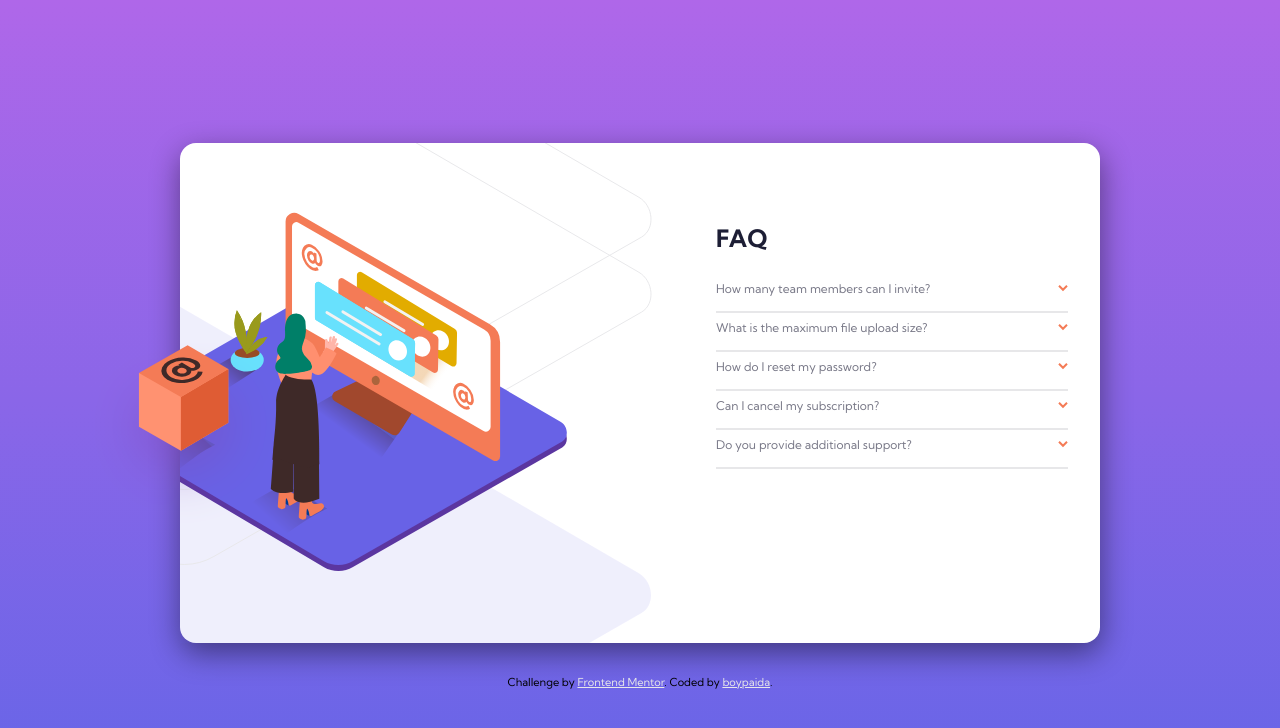
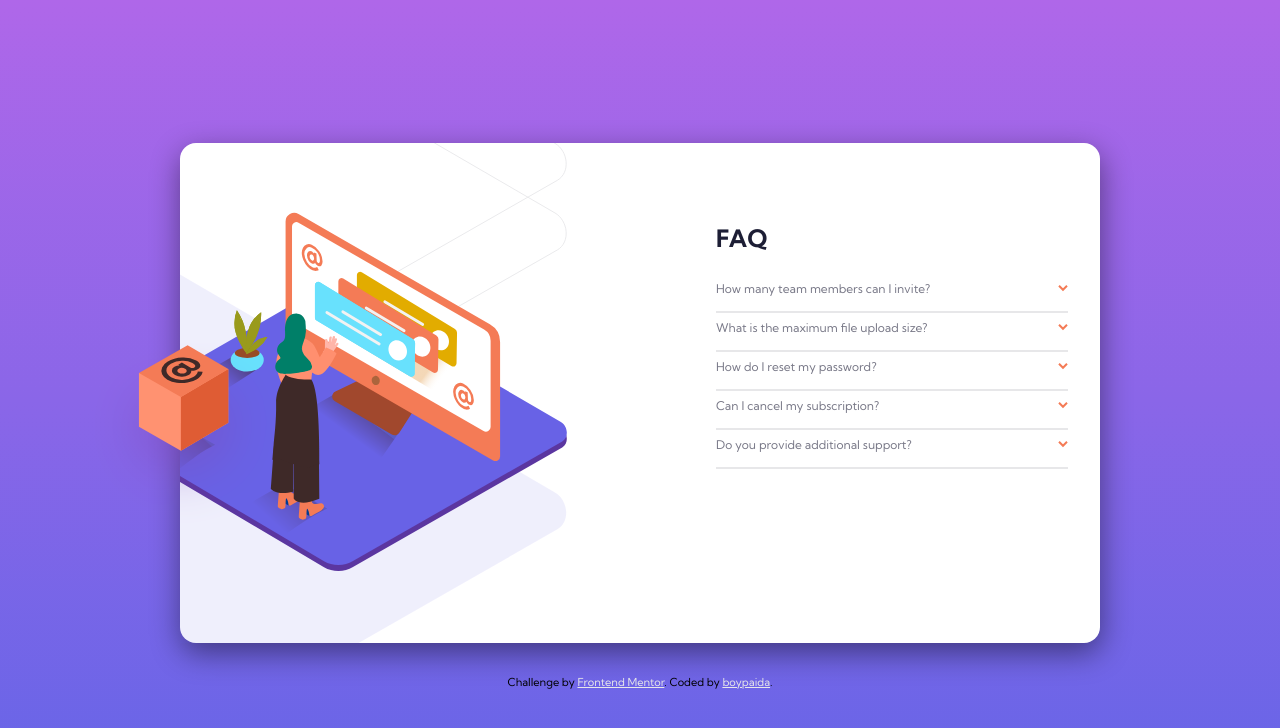
Before and after one commit to boypaida12/FAQ-Accordion, a plain HTML site: page index.html in a window 1280 px wide. Drawn offline with Linux system fonts and the light colour scheme.

Commit message:
fixed background image

```diff
--- a/styles.css
+++ b/styles.css
@@ -44,9 +44,9 @@ body {
 
 .image-wrapper {
     background-image: url(./images/bg-pattern-desktop.svg);
-    background-size: auto;
+    background-size: 190%;
     background-repeat: no-repeat;
-    background-position: 100%;
+    background-position: 120% 68%;
     display: flex;
 }
 
```
